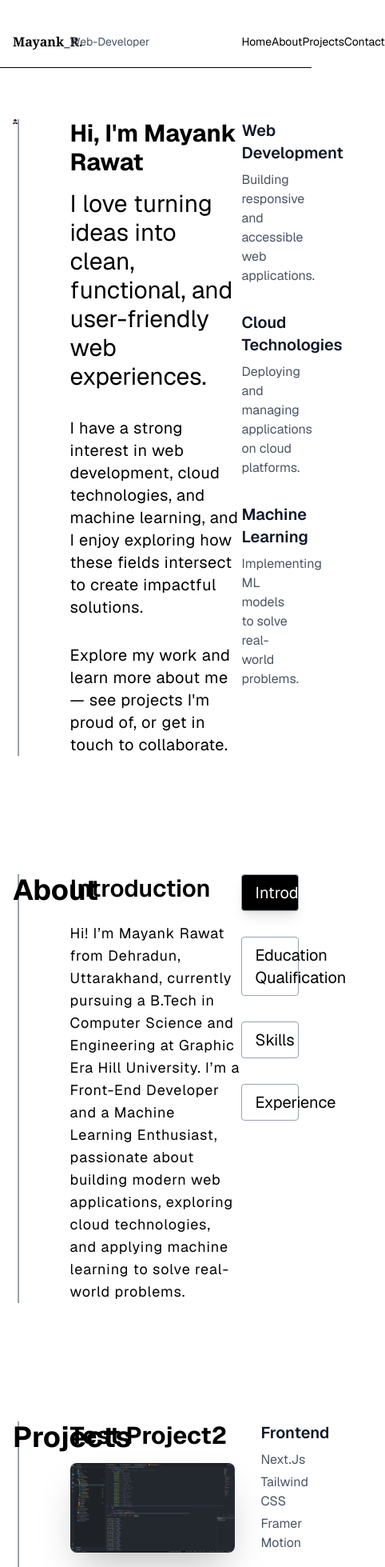
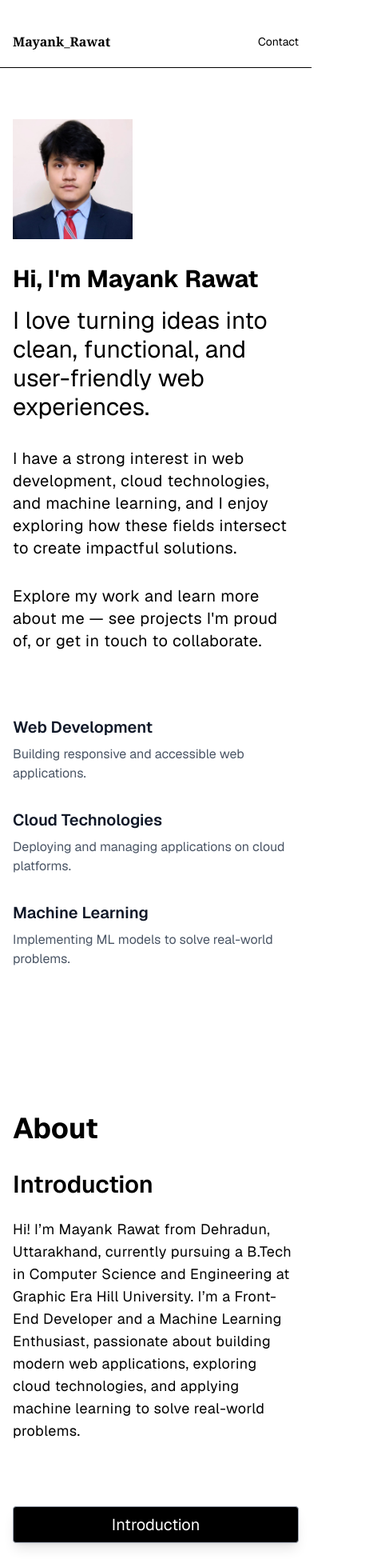
Before and after one commit to MayankRawat1424/my-portfolio, a Next.js app: page / in a window 390 px wide. Shown: the top 1959 px of the page at 80% size, 482 px wide, since content can reach past the window. Built offline with nearby package versions, Linux system fonts and the light colour scheme.

Commit message:
Responsive Design

```diff
--- a/src/app/components/AboutPage.jsx
+++ b/src/app/components/AboutPage.jsx
@@ -42,7 +42,7 @@ const AboutPage = () => {
         return (
           <>
             {/* <img src="/inst.jpeg" alt="" className="mb-8" /> */}
-            <p className="text-lg tracking-wider ">{section.Detail}</p>
+            <p className="text-lg tracking-wide ">{section.Detail}</p>
           </>
         );
 
@@ -75,7 +75,7 @@ const AboutPage = () => {
           <div>
             <div className="mb-8">
               <h3 className="font-semibold text-xl mb-2">Hard Skills</h3>
-              <ul className="grid grid-cols-5 gap-4 ">
+              <ul className="grid grid-cols-3 md:grid-cols-5 gap-4 ">
                 {section.Detail["Hard Skills"].map((skill, index) => (
                   <li
                     key={skill}
@@ -90,7 +90,7 @@ const AboutPage = () => {
 
             <div>
               <h3 className="font-semibold text-xl mb-2">Soft Skills</h3>
-              <ul className="grid grid-cols-4 gap-4">
+              <ul className="grid grid-cols-2 md:grid-cols-5 gap-4">
                 {section.Detail["Soft Skills"].map((skill, index) => (
                   <li
                     key={skill}
@@ -127,13 +127,13 @@ const AboutPage = () => {
     <>
       <section
         id="about"
-        className="grid grid-cols-5 px-4 max-w-7xl mx-auto pb-5 mb-32 scroll-mt-32"
+        className="grid grid-cols-1 md:grid-cols-5 px-4 max-w-7xl mx-auto pb-5 mb-32 scroll-mt-32"
       >
-        <div className="col-span-1 border-r-2 mr-16 border-gray-400">
-          <h1 className="text-4xl font-bold">About</h1>
+        <div className="col-span-1 md:border-r-2 mr-16 md:border-gray-400">
+          <h1 className="text-4xl font-bold mb-8">About</h1>
         </div>
 
-        <div className="col-span-3 max-w-2xl">
+        <div className="col-span-3 max-w-2xl mb-20 md:mb-0">
           {activeSection ? (
             <div>
               <h2
@@ -150,9 +150,9 @@ const AboutPage = () => {
             </p>
           )}
         </div>
-        <div className="col-span-1">
+        <div className="col-span-1 flex flex-col">
           {Object.keys(MyDetails).map((key) => (
-            <p
+            <button
               key={key}
               className={`rounded-sm text-xl px-4 py-2 mb-8 border border-gray-400 transition-all duration-300
                 hover:cursor-pointer hover:bg-black hover:text-white hover:shadow-lg
@@ -165,7 +165,7 @@ const AboutPage = () => {
               onClick={() => setActiveSection(key)}
             >
               {MyDetails[key].Title}
-            </p>
+            </button>
           ))}
         </div>
       </section>
--- a/src/app/components/ContactPage.jsx
+++ b/src/app/components/ContactPage.jsx
@@ -1,21 +1,18 @@
 import React from "react";
-import { FaXTwitter } from "react-icons/fa6";
-import { FaLinkedinIn } from "react-icons/fa";
-import { SiGithub } from "react-icons/si";
 
 const ContactPage = () => {
   return (
     <section
       id="contact"
-      className=" grid grid-cols-5 px-4 max-w-7xl mx-auto pb-5 mb-32 scroll-mt-32"
+      className=" grid grid-cols-1 md:grid-cols-5 px-4 max-w-7xl mx-auto pb-5 mb-32 scroll-mt-32"
     >
-      <div className="col-span-1 border-r-2 mr-16 border-gray-400">
+      <div className="col-span-1 md:border-r-2 mr-16 md:border-gray-400 mb-8">
         <h1 className="text-4xl font-bold">Contact</h1>
       </div>
       <div className="col-span-3 max-w-2xl">
-        <p className="text-xl mb-2">Thanks for visiting!</p>
-        <h1 className="text-3xl font-bold mb-2">Get in Touch</h1>
-        <p className="text-md mb-4">
+        <p className="text-xl mb-4">Thanks for visiting!</p>
+        <h1 className="text-3xl font-bold mb-4">Get in Touch</h1>
+        <p className="text-md mb-8">
           All messages are sent directly to my email, and I'll make sure to
           respond promptly. I look forward to connecting with you and discussing
           your ideas!
@@ -73,43 +70,6 @@ const ContactPage = () => {
         </form>
       </div>
       <div className="col-span-1"></div>
-      <div className="col-span-1"></div>
-      <div className="col-span-3">
-        <div className=" flex mt-12 justify-evenly text-4xl mb-8">
-          <a
-            href="https://x.com/babyboytycoon"
-            target="_blank"
-            rel="noopener noreferrer"
-          >
-            <FaXTwitter />
-          </a>
-          <a
-            href="https://www.linkedin.com/in/mayank-rawat-a6971924b/"
-            target="_blank"
-            rel="noopener noreferrer"
-          >
-            <FaLinkedinIn />
-          </a>
-          <a
-            href="https://github.com/MayankRawat1424"
-            target="_blank"
-            rel="noopener noreferrer"
-          >
-            <SiGithub />
-          </a>
-        </div>
-        <div className="text-sm font-mono text-center">
-          <p>
-            <b>Mail:</b>{" "}
-            <a href="mailto:mayankrawat1424@gmail.com">
-              <u>mayankrawat1424@gmail.com</u>
-            </a>
-          </p>
-          <p>
-            <b>Location:</b> Dehradun, India
-          </p>
-        </div>
-      </div>
     </section>
   );
 };
--- /dev/null
+++ b/src/app/components/Footer.jsx
@@ -0,0 +1,54 @@
+import React from "react";
+import { FaXTwitter } from "react-icons/fa6";
+import { FaLinkedinIn } from "react-icons/fa";
+import { SiGithub } from "react-icons/si";
+
+const Footer = () => {
+  return (
+    <>
+      <footer className="">
+        <div className="grid grid-cols-1 md:grid-cols-5 items-center max-w-7xl px-4 mx-auto pb-5 mb-16 ">
+          <div className="col-span-1"></div>
+          <div className="col-span-3">
+            <div className=" flex mt-12 justify-evenly text-4xl mb-8">
+              <a
+                href="https://x.com/babyboytycoon"
+                target="_blank"
+                rel="noopener noreferrer"
+              >
+                <FaXTwitter />
+              </a>
+              <a
+                href="https://www.linkedin.com/in/mayank-rawat-a6971924b/"
+                target="_blank"
+                rel="noopener noreferrer"
+              >
+                <FaLinkedinIn />
+              </a>
+              <a
+                href="https://github.com/MayankRawat1424"
+                target="_blank"
+                rel="noopener noreferrer"
+              >
+                <SiGithub />
+              </a>
+            </div>
+            <div className="text-sm font-mono text-center">
+              <p>
+                <b>Mail:</b>{" "}
+                <a href="mailto:mayankrawat1424@gmail.com">
+                  <u>mayankrawat1424@gmail.com</u>
+                </a>
+              </p>
+              <p>
+                <b>Location:</b> Dehradun, India
+              </p>
+            </div>
+          </div>
+        </div>
+      </footer>
+    </>
+  );
+};
+
+export default Footer;
--- a/src/app/components/Header.jsx
+++ b/src/app/components/Header.jsx
@@ -4,22 +4,24 @@ const Header = () => {
   return (
     <header className=" sticky top-0 z-50 backdrop-blur-xs">
       <div className="grid grid-cols-5 items-center max-w-7xl px-4 pt-10 mx-auto pb-5 border-b-1 mb-16 ">
-        <h1 className="col-span-1 font-bold font-serif">Mayank_R.</h1>
-        <p className="col-span-3 text-sm text-gray-600">Web-Developer</p>
-        <nav className="col-span-1">
+        <h1 className="col-span-1 font-bold font-serif">Mayank_Rawat</h1>
+        <p className="hidden sm:block col-span-3 text-sm text-gray-600">
+          Web-Developer
+        </p>
+        <nav className="col-span-4 sm:col-span-1">
           <ul className="flex justify-between text-sm">
             <li>
-              <a href="#home" className="hover:underline">
+              <a href="#home" className="hover:underline hidden sm:block">
                 Home
               </a>
             </li>
             <li>
-              <a href="#about" className="hover:underline">
+              <a href="#about" className="hover:underline hidden sm:block">
                 About
               </a>
             </li>
             <li>
-              <a href="#projects" className="hover:underline">
+              <a href="#projects" className="hover:underline hidden sm:block">
                 Projects
               </a>
             </li>
--- a/src/app/components/HomePage.jsx
+++ b/src/app/components/HomePage.jsx
@@ -6,9 +6,9 @@ const HomePage = () => {
     <>
       <section
         id="home"
-        className=" grid grid-cols-5 px-4 max-w-7xl mx-auto pb-5 mb-32 scroll-mt-32"
+        className="grid grid-cols-1 md:grid-cols-5 px-4 max-w-7xl mx-auto pb-5 mb-32 scroll-mt-32 "
       >
-        <div className="col-span-1 border-r-2 mr-16 border-gray-400">
+        <div className="col-span-1  mr-16 md:border-r-2 md:border-gray-400 mb-8">
           <Image
             src="/MRawat.jpeg"
             alt="My Profile Picture"
@@ -16,7 +16,7 @@ const HomePage = () => {
             height={150}
           />
         </div>
-        <div className="col-span-3 max-w-2xl">
+        <div className="col-span-3 max-w-2xl mb-20 md:mb-0">
           <p className="font-bold text-3xl mb-4">Hi, I'm Mayank Rawat</p>
           <p className="text-3xl mb-8">
             I love turning ideas into clean, functional, and user-friendly web
--- a/src/app/components/ProjectsPage.jsx
+++ b/src/app/components/ProjectsPage.jsx
@@ -28,10 +28,10 @@ const ProjectsPage = () => {
   return (
     <section
       id="projects"
-      className="grid grid-cols-5 px-4 max-w-7xl mx-auto scroll-mt-32 pb-5 mb-32"
+      className="grid grid-cols-1 md:grid-cols-5 px-4 max-w-7xl mx-auto scroll-mt-32 pb-5 mb-32"
     >
-      <div className="col-span-1 border-r-2 mr-16 border-gray-400">
-        <h1 className="text-4xl font-bold">Projects</h1>
+      <div className="col-span-1 md:border-r-2 mr-16 md:border-gray-400">
+        <h1 className="text-4xl font-bold mb-8">Projects</h1>
       </div>
 
       <div className="col-span-4">
--- a/src/app/page.js
+++ b/src/app/page.js
@@ -3,6 +3,7 @@ import HomePage from "./components/HomePage";
 import ContactPage from "./components/ContactPage";
 import ProjectsPage from "./components/ProjectsPage";
 import AboutPage from "./components/AboutPage";
+import Footer from "./components/Footer";
 
 export default function Home() {
   return (
@@ -12,6 +13,7 @@ export default function Home() {
       <AboutPage />
       <ProjectsPage />
       <ContactPage />
+      <Footer />
     </>
   );
 }
```
